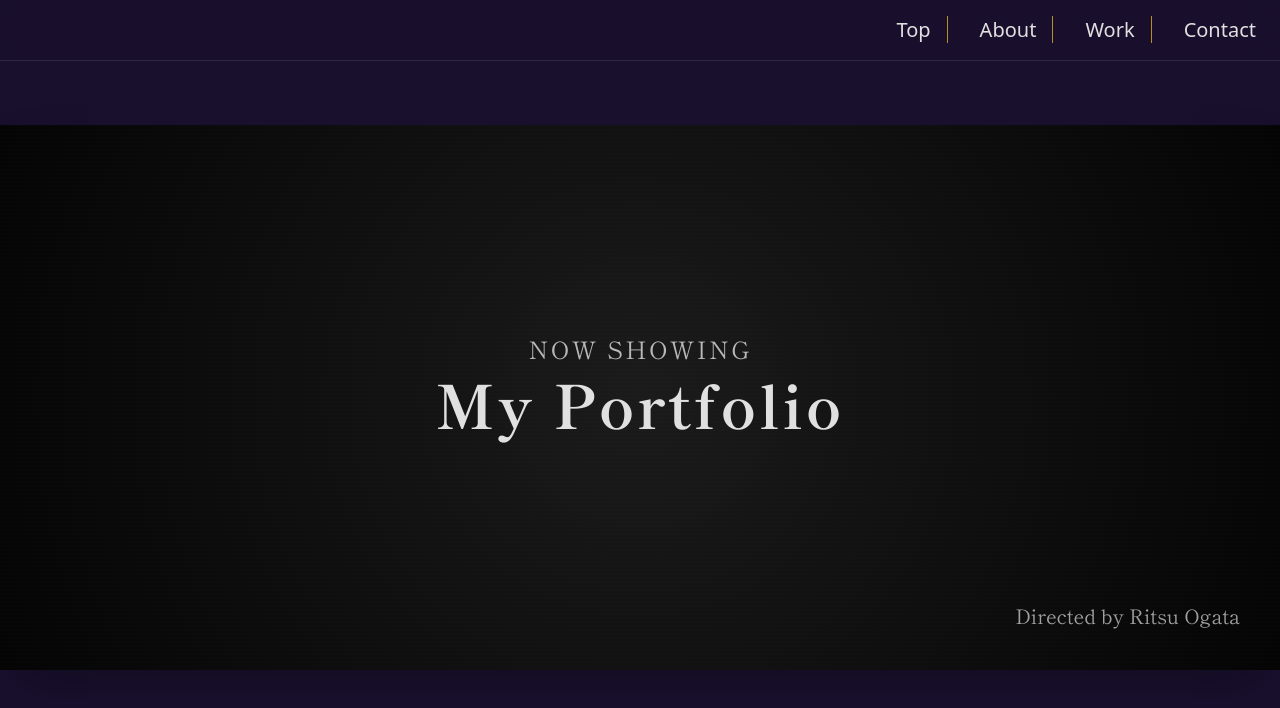
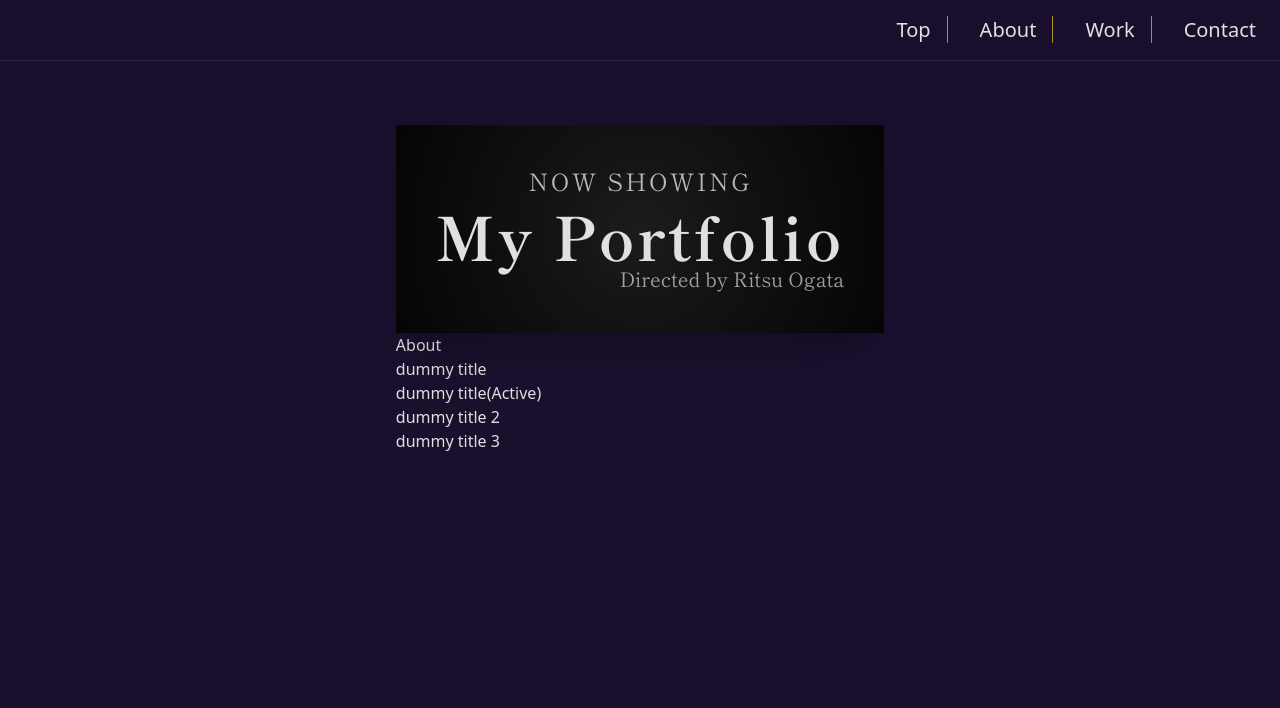
Before and after one commit to riteli/my-portfolio, a Next.js app: page / in a window 1280 px wide. Shown: the top 708 px of the page. Built offline with nearby package versions, Linux system fonts and the light colour scheme.

Commit message:
feat: Aboutセクションの基本構造と表示ロジックを実装

```diff
--- a/src/app/page.tsx
+++ b/src/app/page.tsx
@@ -1,5 +1,6 @@
 "use client";
 
+import About from "@/components/sections/About";
 import Hero from "@/components/sections/Hero";
 import { useEffect, useRef, useState } from "react";
 
@@ -35,6 +36,9 @@ export default function SpotlightPage() {
   }, []);
 
   return (
-    <Hero />
+    <div>
+      <Hero />
+      <About />
+    </div>
   );
 }
--- /dev/null
+++ b/src/components/sections/About.tsx
@@ -0,0 +1,41 @@
+"use client";
+
+import { useState } from "react";
+import type { AboutSection } from "@/types";
+
+const SECTIONS: AboutSection[] = [
+  { id: 1, title: "dummy title" },
+  { id: 2, title: "dummy title 2" },
+  { id: 3, title: "dummy title 3" },
+];
+
+export default function About() {
+  const [activeId, setActiveId] = useState<number>(SECTIONS[0].id);
+
+  const activeContent = SECTIONS.find((section) => section.id === activeId);
+
+  return (
+    <section id="about">
+      <h2>About</h2>
+      <div>
+        <div>
+          <h3>{activeContent?.title}</h3>
+          <div>{/* コンテンツ */}</div>
+        </div>
+
+        <nav aria-label="About Sections">
+          <ul>
+            {SECTIONS.map((section) => (
+              <li key={section.id}>
+                <button onClick={() => setActiveId(section.id)}>
+                  {section.title}
+                  {activeId === section.id && <span>(Active)</span> /* テスト用 */}
+                </button>
+              </li>
+            ))}
+          </ul>
+        </nav>
+      </div>
+    </section>
+  );
+}
--- /dev/null
+++ b/src/types/index.ts
@@ -0,0 +1,4 @@
+export type AboutSection = {
+  id: number;
+  title: string;
+};
```
